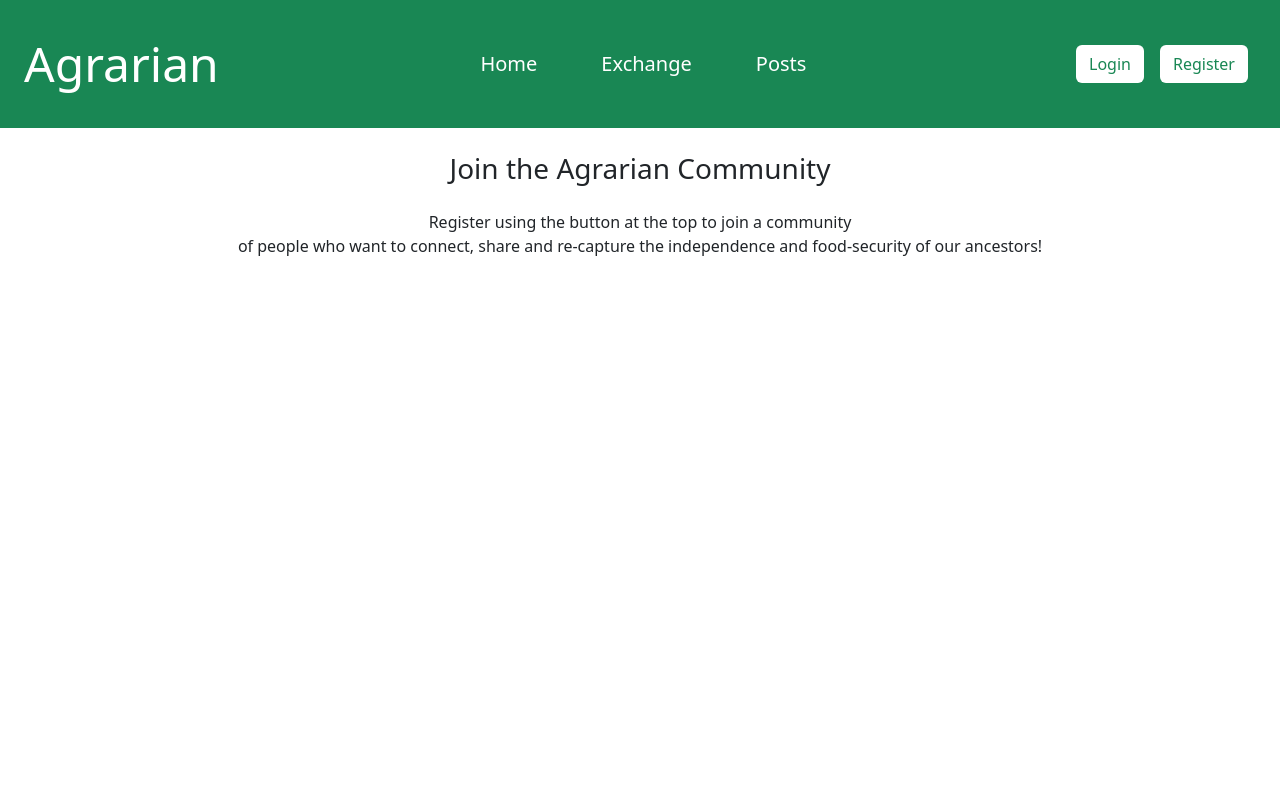
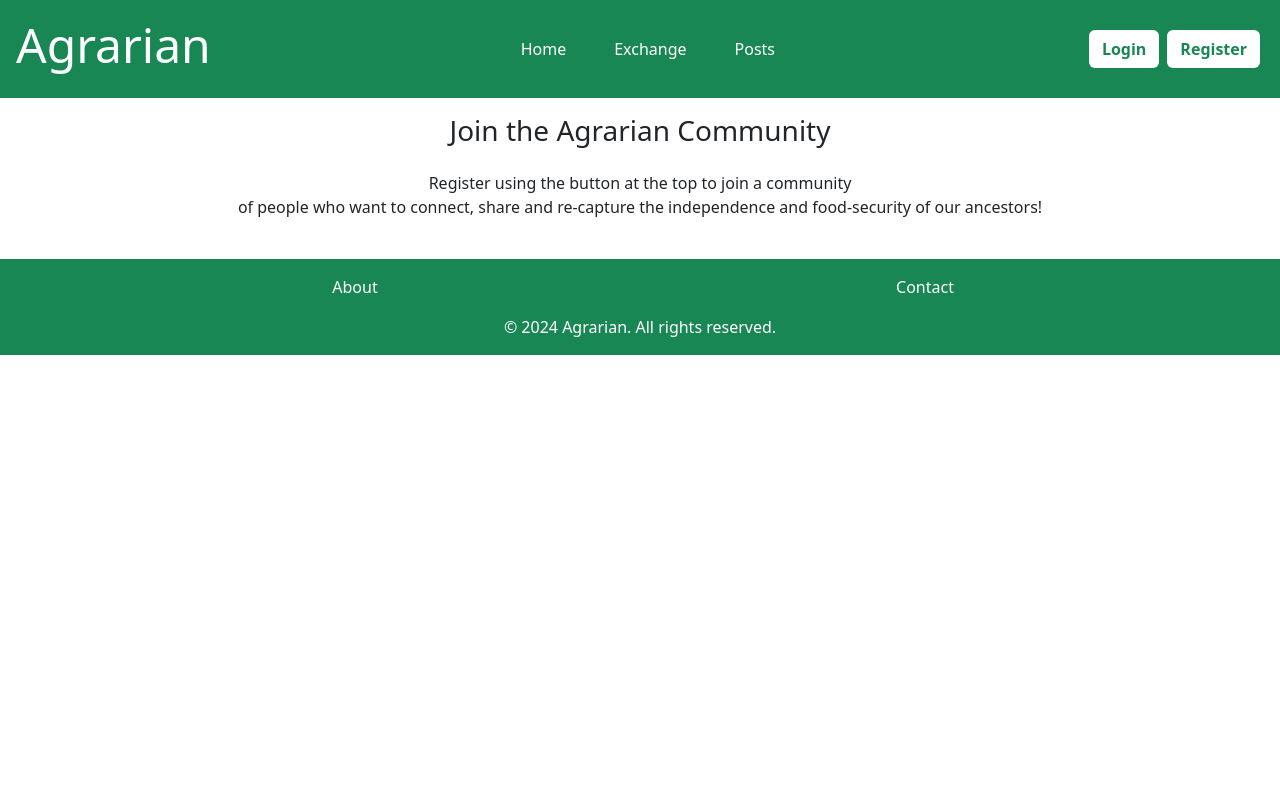
Before and after one commit to CraigAT1181/fe-agrarian-react, a React (Vite) app: page / in a window 1280 px wide. Shown: the top 800 px of the page. Built offline with nearby package versions, Linux system fonts and the light colour scheme.

Commit message:
Begun to tidy up CSS

```diff
--- a/src/App.css
+++ b/src/App.css
@@ -1,7 +1,3 @@
-/* footer {
-  margin-top: auto;
-} */
-
 .custom-outline-success {
   color: #28a745;
   border: 1px solid #28a745;
@@ -42,7 +38,7 @@
 
 .post-card {
   box-shadow: 2px 1px 2px 2px #28a745;
-  padding: 1rem;
+  padding: 0.5rem;
   margin: 2rem;
   margin-top: 0rem;
 }
@@ -54,6 +50,11 @@
   height: 12rem;
 }
 
+.box-border {
+  box-shadow: 2px 1px 2px 2px #28a745;
+  padding: 0.5rem;
+}
+
 .fade-alert {
   transition: opacity 1s ease-in-out;
 }
--- a/src/App.jsx
+++ b/src/App.jsx
@@ -16,19 +16,44 @@ export default function App() {
     <>
       <AuthProvider>
         <Header />
-        <main className="d-flex-col p-4" style={{ minHeight: "100vh" }}>
+        <main
+          /*className="container p-2"
+          style={{ maxHeight: "100%" }}*/>
           <Routes>
-            <Route path="/" element={<Home />} />
-            <Route path="/home" element={<Home />} />
-            <Route path="/exchange" element={<Exchange />} />
-            <Route path="/messenger" element={<Messenger />} />
-            <Route path="/posts" element={<Posts />} />
-            <Route path="/*" element={<ErrorHandling />} />
-            <Route path="/login" element={<Login />} />
-            <Route path="/register" element={<Register />} />
+            <Route
+              path="/"
+              element={<Home />}
+            />
+            <Route
+              path="/home"
+              element={<Home />}
+            />
+            <Route
+              path="/exchange"
+              element={<Exchange />}
+            />
+            <Route
+              path="/messenger"
+              element={<Messenger />}
+            />
+            <Route
+              path="/posts"
+              element={<Posts />}
+            />
+            <Route
+              path="/*"
+              element={<ErrorHandling />}
+            />
+            <Route
+              path="/login"
+              element={<Login />}
+            />
+            <Route
+              path="/register"
+              element={<Register />}
+            />
           </Routes>
         </main>
-
         <Footer />
       </AuthProvider>
     </>
--- a/src/components/Footer.jsx
+++ b/src/components/Footer.jsx
@@ -3,7 +3,8 @@ import "bootstrap/dist/css/bootstrap.min.css";
 
 export default function Footer() {
   return (
-    <footer className="bg-success text-white text-center py-3">
+    <footer className="bg-success text-white text-center p-3">
+      <div className="container">
         <div className="row">
           <div className="col">
             <p>About</p>
@@ -12,8 +13,9 @@ export default function Footer() {
             <p>Contact</p>
           </div>
         </div>
-      <div className="container">
-        <p>&copy; 2024 Agrarian. All rights reserved.</p>
+        <div>
+          <p className="m-0">&copy; 2024 Agrarian. All rights reserved.</p>
+        </div>
       </div>
     </footer>
   );
--- a/src/components/Header.jsx
+++ b/src/components/Header.jsx
@@ -3,34 +3,30 @@ import NavBar from "./NavBar";
 import Profile from "./Profile";
 import { useAuth } from "./AuthContext";
 import { useNavigate } from "react-router-dom";
+import { ButtonGroup } from "react-bootstrap";
 
 export default function Header() {
   const { user } = useAuth();
   const navigate = useNavigate();
 
   return (
-    <header
-      className="d-flex flex-md-row justify-content-between align-items-center bg-success"
-      style={{ height: "8rem" }}
-    >
-      <h1 className="display-5 text-white m-4">Agrarian</h1>
+    <header className="d-flex flex-md-row justify-content-between align-items-center bg-success p-3">
+      <h1 className="display-5 text-white">Agrarian</h1>
       <NavBar />
       {user ? (
         <div>
           <Profile />
         </div>
       ) : (
-        <div className="d-flex flex-column flex-md-row mx-4">
+        <div className="d-flex flex-md-row">
           <button
             onClick={() => navigate("/login")}
-            className="btn bg-white text-success m-2"
-          >
+            className="btn bg-white text-success mx-1 fw-bold">
             Login
           </button>
           <button
             onClick={() => navigate("/register")}
-            className="btn bg-white text-success m-2"
-          >
+            className="btn bg-white text-success mx-1 fw-bold">
             Register
           </button>
         </div>
--- a/src/components/Home.jsx
+++ b/src/components/Home.jsx
@@ -10,16 +10,16 @@ export default function Home() {
   return (
     <section className="container">
       {user !== null ? (
-        <>
-          <div className="p-4 mb-2">
+        <div className="p-3">
+          <div className="p-3">
             <MyProduce />
           </div>
-          <div className="p-4 mb-2">
+          <div className="p-3">
             <MyPosts />
           </div>
-        </>
+        </div>
       ) : (
-        <div className="text-center">
+        <div className="text-center p-3">
           <h3>Join the Agrarian Community</h3>
           <p className="m-4">
             Register using the button at the top to join a community <br />
--- a/src/components/Messenger.jsx
+++ b/src/components/Messenger.jsx
@@ -58,15 +58,14 @@ export default function Messenger() {
             <ContactList conversations={conversations} />
           )}
         </div>
-        <div className="col-6">
-          <div>
+        <div className="col">
+          <div style={{height: "100vh"}}>
             <MessageList messages={messages} />
           </div>
           <div>
             <MessageInput onSend={handleSend} />
           </div>
         </div>
-        <div className="col"></div>
       </div>
     </section>
   );
--- a/src/components/MyPosts.jsx
+++ b/src/components/MyPosts.jsx
@@ -47,7 +47,7 @@ export default function MyPosts() {
     );
 
   return (
-    <section className="container post-card p-4">
+    <section className="container box-border p-4">
       <div className="d-flex justify-content-between mb-4">
         <h5>Your posts:</h5>
         <button
--- a/src/components/MyProduce.jsx
+++ b/src/components/MyProduce.jsx
@@ -94,7 +94,7 @@ export default function MyProduce() {
     );
 
   return (
-    <section className="container post-card">
+    <section className="container box-border">
       <div className="text-center m-1 mt-2 mb-2 justify-content-center">
         <h5>What produce do you have available?</h5>
         <Dropdown
--- a/src/components/NavBar.jsx
+++ b/src/components/NavBar.jsx
@@ -6,37 +6,32 @@ export default function NavBar() {
   const { user } = useAuth();
 
   return (
-    <nav>
-      <ul className="nav d-flex justify-content-around p-4">
-        <h5 className="nav-item m-0">
+    <nav className="navbar navbar-expand-lg">
+      <ul className="navbar-nav">
         <Link
           to="/"
-            className="nav-link m-3">
-            <li className="text-white">Home</li>
+          className="nav-link">
+          <li className="nav-item text-white mx-3">Home</li>
         </Link>
-        </h5>
-        <h5 className="nav-item m-0">
+
         <Link
           to="/exchange"
-            className="nav-link m-3">
-            <li className="text-white">Exchange</li>
+          className="nav-link">
+          <li className="nav-item text-white mx-3">Exchange</li>
         </Link>
-        </h5>
-        <h5 className="nav-item m-0">
+
         <Link
           to="/posts"
-            className="nav-link m-3">
-            <li className="text-white">Posts</li>
+          className="nav-link">
+          <li className="text-white mx-3">Posts</li>
         </Link>
-        </h5>
+
         {user ? (
-          <h5 className="nav-item m-0">
           <Link
             to="/messenger"
-              className="nav-link m-3">
-              <li className="text-white">Messenger</li>
+            className="nav-link">
+            <li className="text-white mx-3">Messenger</li>
           </Link>
-          </h5>
         ) : null}
       </ul>
     </nav>
--- a/src/components/Posts.jsx
+++ b/src/components/Posts.jsx
@@ -161,7 +161,7 @@ export default function Posts() {
   return (
     <>
       <div className="container p-3">
-        <div className="d-flex p-4 post-card justify-content-center my-5">
+        <div className="d-flex p-4 post-card justify-content-center my-2">
           <i
             onClick={() => {
               setFilteredPosts([]);
--- a/src/components/Profile.jsx
+++ b/src/components/Profile.jsx
@@ -46,13 +46,9 @@ export default function Profile() {
 
   return (
     <>
-      <div
-        className="container"
-        style={{ width: "12rem" }}>
-        <div
-          className="text-center"
-          style={{ width: "auto" }}>
-          <p style={{ fontWeight: "bold", color: "white" }}>{user.username}</p>
+      <div>
+        <div className="text-center">
+          <p className="text-white">{user.username}</p>
         </div>
         <div className="dropdown text-center">
           <Dropdown>
--- a/src/index.css
+++ b/src/index.css
@@ -1,4 +1,15 @@
-/* :root {
+:root {
+  flex: auto;
+  height: 100%;
+  display: flex;
+  flex-direction: column;
+}
+
+main {
+  flex-grow: 1;
+}
+
+/*
   font-family: Inter, system-ui, Avenir, Helvetica, Arial, sans-serif;
   line-height: 1.5;
   font-weight: 400;
@@ -13,6 +24,13 @@
   -moz-osx-font-smoothing: grayscale;
 }
 
+body {
+  margin: 0;
+  place-items: center;
+  min-height: 100vh;
+}
+
+
 a {
   font-weight: 500;
   color: #646cff;
@@ -22,13 +40,7 @@ a:hover {
   color: #535bf2;
 }
 
-body {
-  margin: 0;
-  display: flex;
-  place-items: center;
-  min-width: 320px;
-  min-height: 100vh;
-}
+
 
 h1 {
   font-size: 3.2em;
```
Lines whose indentation alone changed are shown as unchanged.
